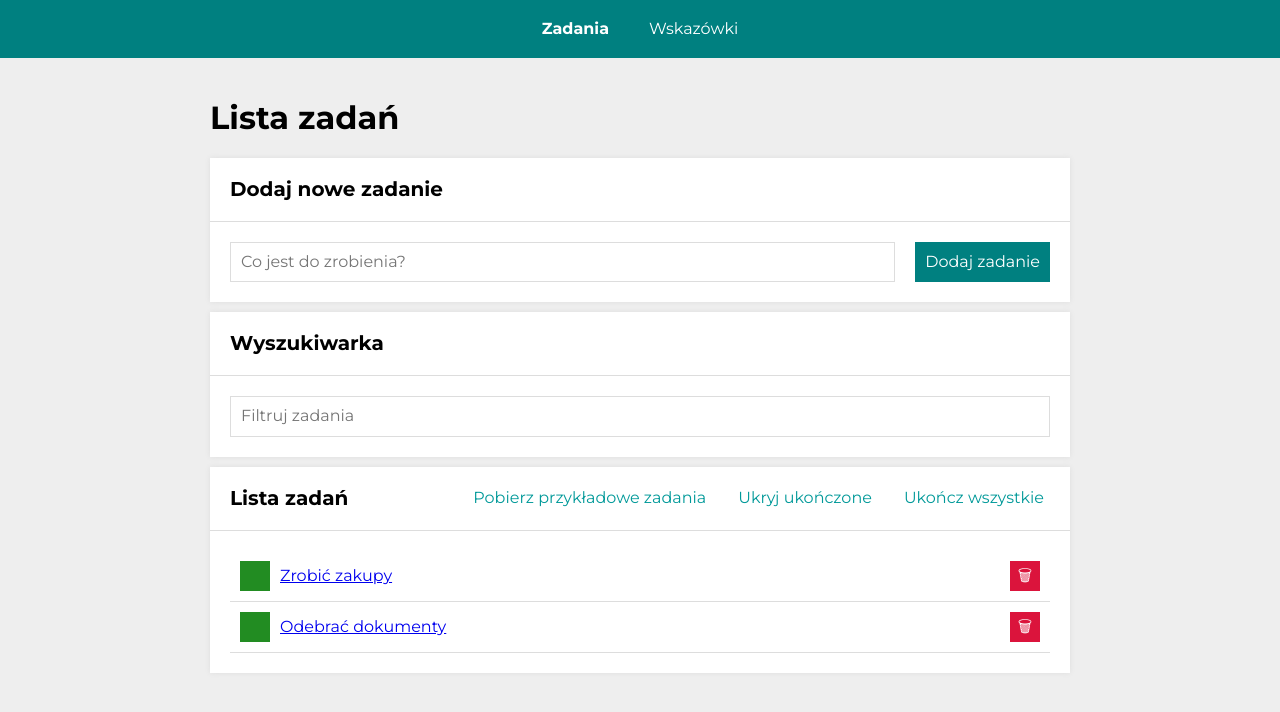
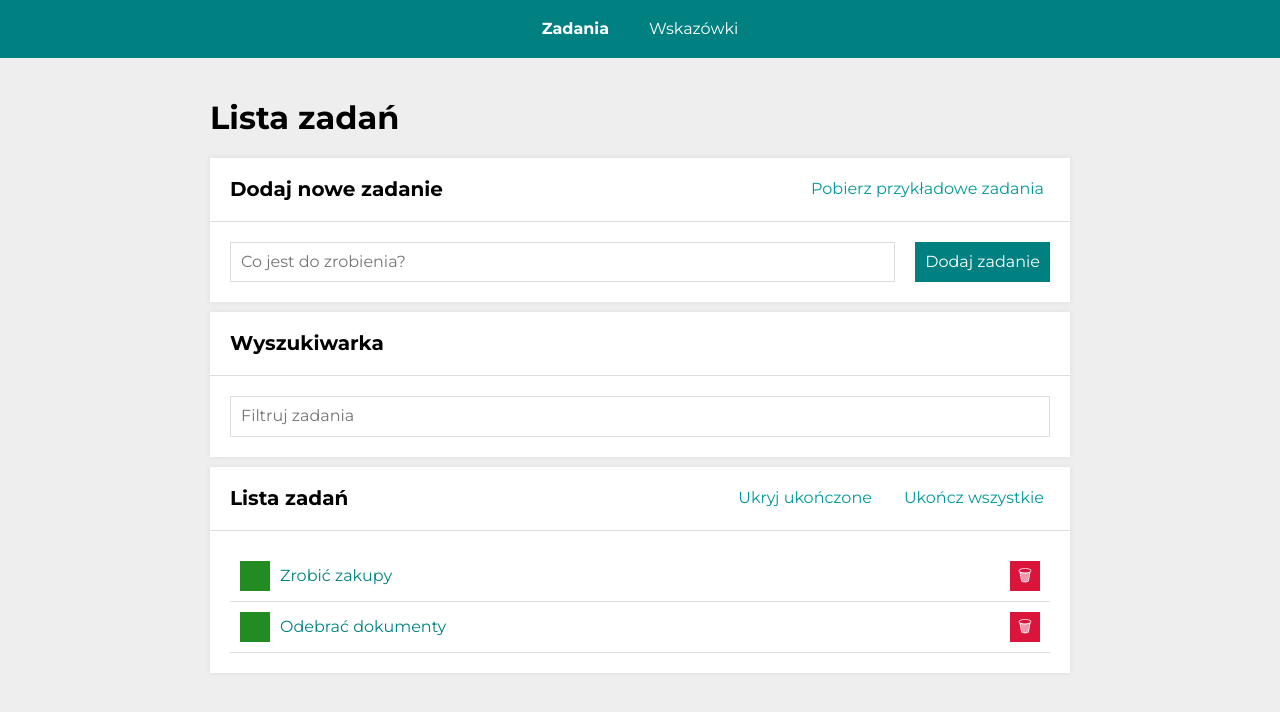
Before and after one commit to KajaKopczynska/todo-list-react, a React (Create React App) app: page /#/zadania in a window 1280 px wide. Both pictures are taken after a click on the button "Pobierz przykładowe zadania". Shown: the top 712 px of the page. Built offline with nearby package versions, Linux system fonts and the light colour scheme.

Commit message:
small changes to the appearance of the task list

```diff
--- a/src/common/Section/index.js
+++ b/src/common/Section/index.js
@@ -1,10 +1,11 @@
 import { Wrapper, Header, Title, Body } from "./styled";
 
-const Section = ({ title, body, extraHeaderContent }) => (
+const Section = ({ title, body, extraHeaderContent, optionalContent }) => (
     <Wrapper>
         <Header>
             <Title>{title}</Title>
             {extraHeaderContent}
+            {optionalContent}
         </Header>
         <Body>
             {body}
--- a/src/features/tasks/TaskPage/index.js
+++ b/src/features/tasks/TaskPage/index.js
@@ -14,9 +14,9 @@ function TaskPage() {
             <Header title="Szczegóły zadania" />
             <Section
                 title={task ? task.content : "Nie znaleziono zadania 😟"}
-                body={
+                body={!!task && (
                     <><strong>Ukończono:</strong> {task.done ? "Tak" : "Nie"} </>
-                }
+                )}
             />
         </Container>
     );
--- a/src/features/tasks/TasksPage/Buttons/index.js
+++ b/src/features/tasks/TasksPage/Buttons/index.js
@@ -18,9 +18,6 @@ const Buttons = () => {
 
   return (
     <Wrapper>
-      <Button onClick={() => dispatch(fetchExampleTasks())}>
-        Pobierz przykładowe zadania
-      </Button>
       {!areTasksEmpty && (
         <>
           <Button
--- /dev/null
+++ b/src/features/tasks/TasksPage/FetchExampleTasksButton/index.js
@@ -0,0 +1,21 @@
+import { useDispatch, useSelector } from "react-redux";
+import { fetchExampleTasks, selectLoading } from "../../tasksSlice";
+import { Button } from "../Buttons/styled";
+
+
+const FetchExampleTasksButton = () => {
+    const dispatch = useDispatch();
+    const loading = useSelector(selectLoading);
+
+    return (
+        <Button onClick={() => dispatch(fetchExampleTasks())} disabled={loading}>
+            {
+                loading
+                    ? "Ładowanie..."
+                    : "Pobierz przykładowe zadania"
+            }
+        </Button>
+    );
+};
+
+export default FetchExampleTasksButton;
--- a/src/features/tasks/TasksPage/Search/index.js
+++ b/src/features/tasks/TasksPage/Search/index.js
@@ -2,22 +2,17 @@ import { useHistory, useLocation } from "react-router-dom/cjs/react-router-dom";
 import Input from "../../Input";
 import { Wrapper } from "./styled";
 import searchQueryParamName from "../searchQueryParamName";
+import { useQueryParameter, useReplaceQueryParameter } from "../queryParameters";
 
 export default () => {
-    const location = useLocation();
-    const history = useHistory();
-    const query = (new URLSearchParams(location.search)).get(searchQueryParamName);
+    const query = useQueryParameter(searchQueryParamName);
+    const replaceQueryParameter = useReplaceQueryParameter();
 
     const onInputChange = ({ target }) => {
-        const searchParams = new URLSearchParams(location.search);
-
-        if (target.value.trim() === "") {
-            searchParams.delete(searchQueryParamName);
-        } else {
-            searchParams.set(searchQueryParamName, target.value);
-        }
-
-        history.push(`${location.pathname}?${searchParams.toString()}`);
+        replaceQueryParameter({
+            key: searchQueryParamName,
+            value: target.value.trim() !== "" ? target.value : undefined,
+        });
     };
 
     return (
@@ -28,5 +23,5 @@ export default () => {
                 onChange={onInputChange}
             />
         </Wrapper>
-    )
+    );
 };
--- a/src/features/tasks/TasksPage/TaskList/index.js
+++ b/src/features/tasks/TasksPage/TaskList/index.js
@@ -1,13 +1,12 @@
 import { useSelector, useDispatch } from "react-redux";
-import { List, Item, Content, Button } from "./styled";
+import { List, Item, Content, Button, StyledLink } from "./styled";
 import { toggleTaskDone, removeTask, selectHideDone, selectTasksByQuery } from "../../tasksSlice";
-import { Link, useLocation } from "react-router-dom";
 import searchQueryParamName from "../searchQueryParamName";
+import { toTask } from "../../../../routes";
+import { useQueryParameter } from "../queryParameters";
 
 const TaskList = () => {
-  const location = useLocation();
-  const query = (new URLSearchParams(location.search)).get(searchQueryParamName);
-
+  const query = useQueryParameter(searchQueryParamName);
   const tasks = useSelector(state => selectTasksByQuery(state, query));
   const hideDone = useSelector(selectHideDone);
 
@@ -27,7 +26,9 @@ const TaskList = () => {
             {task.done ? "✔" : ""}
           </Button>
           <Content done={task.done}>
-            <Link to={`/zadania/${task.id}`}>{task.content}</Link>
+            <StyledLink to={toTask({ id: task.id })}>
+              {task.content}
+            </StyledLink>
           </Content>
           <Button
             remove
--- a/src/features/tasks/TasksPage/index.js
+++ b/src/features/tasks/TasksPage/index.js
@@ -5,6 +5,7 @@ import Section from "../../../common/Section";
 import Header from "../../../common/Header";
 import Container from "../../../common/Container";
 import Search from "./Search";
+import FetchExampleTasksButton from "./FetchExampleTasksButton";
 
 function TasksPage() {
   return (
@@ -12,6 +13,7 @@ function TasksPage() {
       <Header title="Lista zadań" />
       <Section
         title="Dodaj nowe zadanie"
+        optionalContent={<FetchExampleTasksButton />}
         body={<Form />}
       />
 
--- /dev/null
+++ b/src/features/tasks/TasksPage/queryParameters.js
@@ -0,0 +1,25 @@
+import { useHistory, useLocation } from "react-router-dom/cjs/react-router-dom";
+
+export const useQueryParameter = key => {
+    const location = useLocation();
+    const searchParams = new URLSearchParams(location.search);
+    return searchParams.get(key);
+}
+
+export const useReplaceQueryParameter = () => {
+    const location = useLocation();
+    const history = useHistory();
+
+    return ({key, value}) => {
+        const searchParams = new URLSearchParams(location.search);
+
+        if (value === undefined) {
+            searchParams.delete(key);
+        } else {
+            searchParams.set(key, value);
+        }
+
+        const newSearch = searchParams.toString();
+        history.push(`${location.pathname}?${newSearch}`);
+    }
+}
--- a/src/features/tasks/tasksSaga.js
+++ b/src/features/tasks/tasksSaga.js
@@ -1,5 +1,5 @@
 import { takeEvery, call, put, delay, takeLatest, select } from "redux-saga/effects";
-import { fetchExampleTasks, selectTasks, setTasks } from "./tasksSlice";
+import { fetchExampleTasks, selectTasks, fetchExampleTasksSuccess, fetchExampleTasksError } from "./tasksSlice";
 import { getExampleTasks } from "./getExampleTasks";
 import { saveTasksInLocalStorage } from "./tasksLocalStorage";
 
@@ -7,8 +7,9 @@ function* fetchExampleTasksHandler() {
     try {
         yield delay(1000);
         const exampleTasks = yield call(getExampleTasks);
-        yield put(setTasks(exampleTasks))
+        yield put(fetchExampleTasksSuccess(exampleTasks));
     } catch (error) {
+        yield put(fetchExampleTasksError());
         yield call(alert, "Coś poszło nie tak!");
     }
 }
--- a/src/features/tasks/tasksSlice.js
+++ b/src/features/tasks/tasksSlice.js
@@ -27,9 +27,15 @@ const tasksSlice = createSlice({
                 task.done = true;
             }
         },
-        fetchExampleTasks: () => { },
-        setTasks: (state, { payload: tasks }) => {
+        fetchExampleTasks: state => {
+            state.loading = true;
+        },
+        fetchExampleTasksSuccess: (state, { payload: tasks }) => {
             state.tasks = tasks;
+            state.loading = false;
+        },
+        fetchExampleTasksError: (state) => {
+            state.loading = false;
         },
     },
 });
@@ -41,6 +47,8 @@ export const {
     removeTask,
     setAllDone,
     fetchExampleTasks,
+    fetchExampleTasksSuccess,
+    fetchExampleTasksError,
     setTasks,
 } = tasksSlice.actions;
 
@@ -50,6 +58,7 @@ export const selectTasks = state => selectTasksState(state).tasks;
 export const selectHideDone = state => selectTasksState(state).hideDone;
 export const selectAreTasksEmpty = state => selectTasks(state).lenhth === 0;
 export const selectIsEveryTaskDone = state => selectTasks(state).every(({ done }) => done);
+export const selectLoading = (state) => selectTasksState(state).loading;
 
 export const getTaskById = (state, taskId) =>
     selectTasks(state).find(({ id }) => id === taskId);
```
